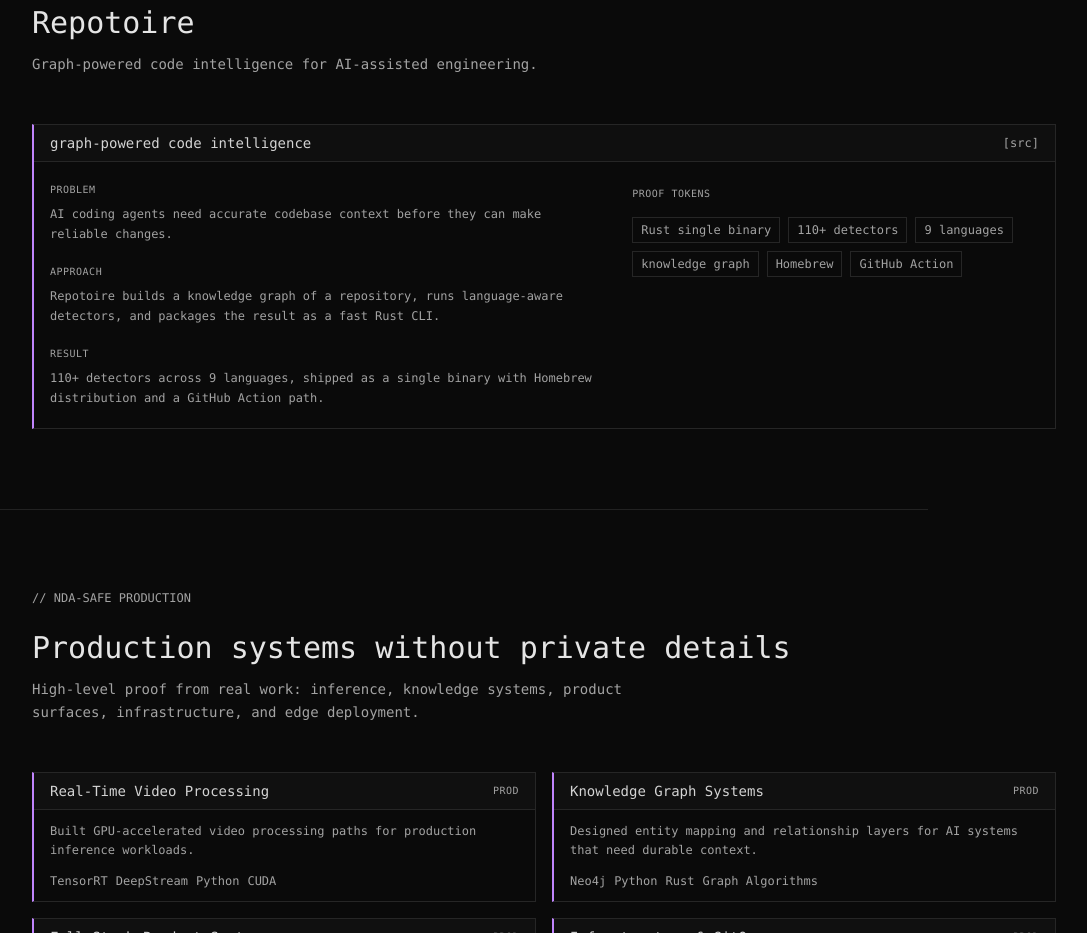
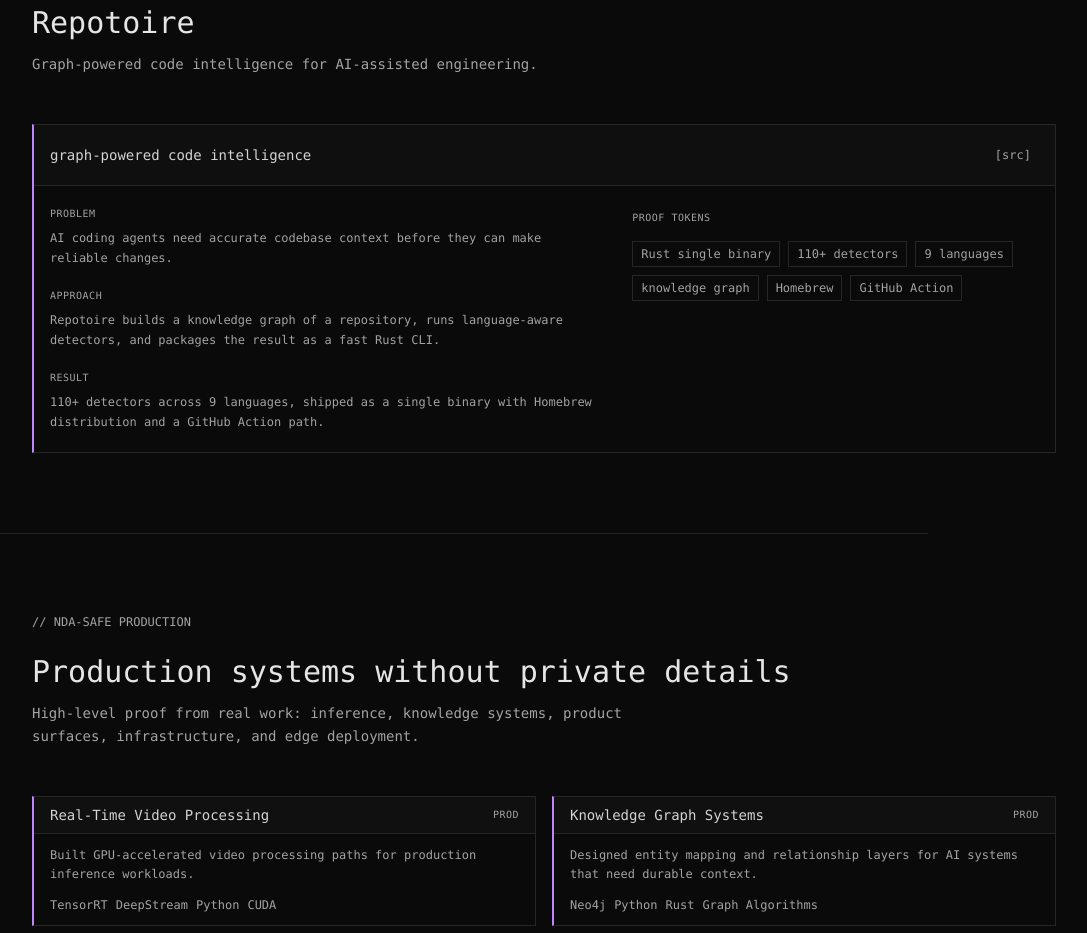
Before and after one commit to Zach-hammad/zach-hammad-portfolio, a Next.js app: page / in a window 1280 px wide. Shown: the part 1880-2813 px from the top of the page, without its empty margins (96-1183 px from the left). Built offline with nearby package versions, Linux system fonts and the light colour scheme; no server answers.

Commit message:
fix: enlarge flagship case study link target

```diff
--- a/scripts/audit-checks.mjs
+++ b/scripts/audit-checks.mjs
@@ -158,6 +158,10 @@
   "FlagshipCaseStudy should render proof tokens"
 );
 assert(
+  flagshipCaseStudySection.includes("min-h-11"),
+  "Flagship case study links need mobile-sized tap targets"
+);
+assert(
   !flagshipCaseStudySection.includes('className="border border-neutral-800 bg-neutral-950/50 p-4"'),
   "Flagship proof tokens should be flattened within the outer card, not nested in a bordered panel"
 );
--- a/src/components/sections/FlagshipCaseStudy.tsx
+++ b/src/components/sections/FlagshipCaseStudy.tsx
@@ -36,7 +36,7 @@
                     target={link.external ? "_blank" : undefined}
                     rel={link.external ? "noopener noreferrer" : undefined}
                     aria-label={link.ariaLabel}
-                    className="hover:text-neutral-100 focus:outline-none focus-visible:ring-2 focus-visible:ring-neutral-200 focus-visible:ring-offset-2 focus-visible:ring-offset-background transition-colors"
+                    className="inline-flex min-h-11 items-center rounded-sm px-2 hover:text-neutral-100 focus:outline-none focus-visible:ring-2 focus-visible:ring-neutral-200 focus-visible:ring-offset-2 focus-visible:ring-offset-background transition-colors"
                   >
                     [{link.label}]
                   </a>
```
